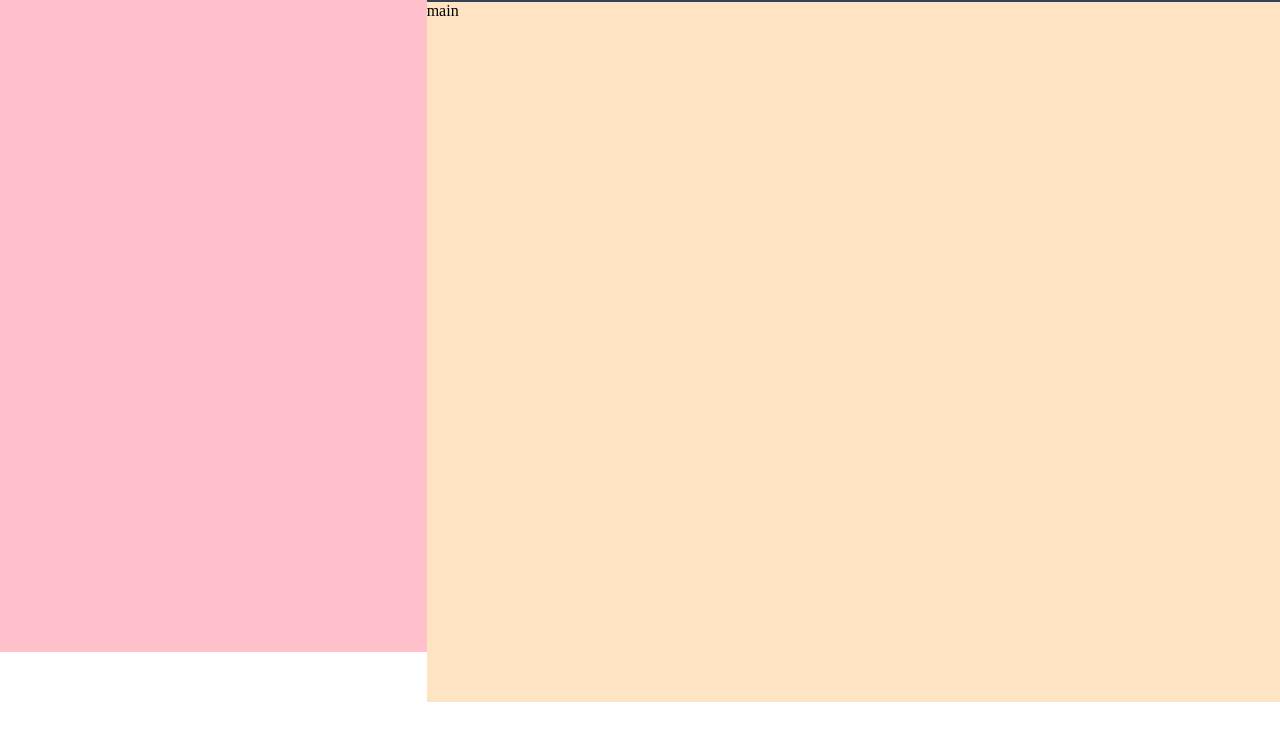
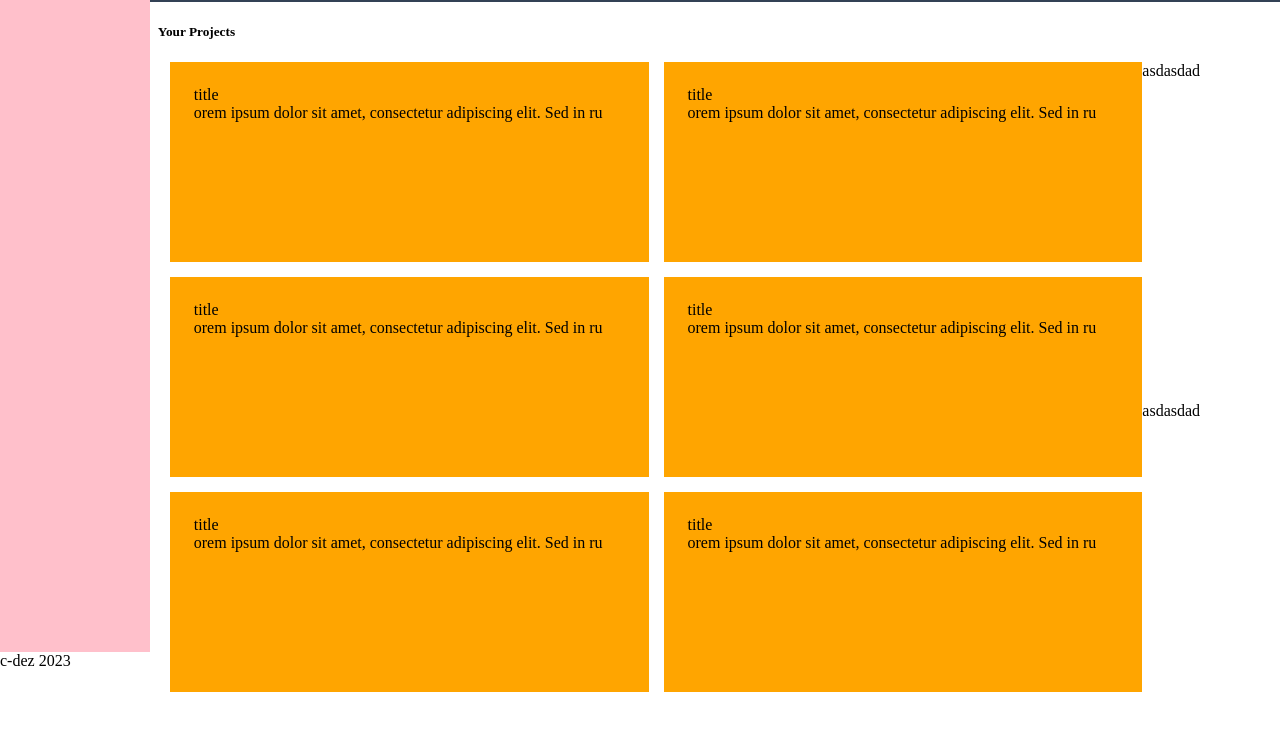
Before and after one commit to c-dez/odin-Admin-dashboard, a plain HTML site: page index.html in a window 1280 px wide. Shown: the part 148-890 px from the top of the page. Before the commit the page ends 850 px from the top, so only its background shows below. Drawn offline with Linux system fonts and the light colour scheme.

Commit message:
added main

```diff
--- a/index.html
+++ b/index.html
@@ -25,9 +25,44 @@
         </div>
 
         <div id="dashboard">dashboard</div>
-        <div id="main">main</div>
+        <div id="main">
+            <h5>Your Projects</h5>
+
+            <div class="content">
+                <div class="card">
+                    <div class="title">title</div>
+                        <div class="text">orem ipsum dolor sit amet, consectetur adipiscing elit. Sed in ru</div>
+
+                </div>
+                <div class="card">
+                    <div class="title">title</div>
+                        <div class="text">orem ipsum dolor sit amet, consectetur adipiscing elit. Sed in ru</div>
+                </div>
+                <div class="card">
+                    <div class="title">title</div>
+                        <div class="text">orem ipsum dolor sit amet, consectetur adipiscing elit. Sed in ru</div>
+                </div>
+                <div class="card">
+                    <div class="title">title</div>
+                        <div class="text">orem ipsum dolor sit amet, consectetur adipiscing elit. Sed in ru</div>
+                </div>
+                <div class="card">
+                    <div class="title">title</div>
+                        <div class="text">orem ipsum dolor sit amet, consectetur adipiscing elit. Sed in ru</div>
+                </div>
+                <div class="card">
+                    <div class="title">title</div>
+                        <div class="text">orem ipsum dolor sit amet, consectetur adipiscing elit. Sed in ru</div>
+                </div>
+            </div>
+            <div class="anno">
+                <div class="annon1">asdasdad</div>
+                <div class="annon2">asdasdad</div>
+
+            </div>
+        </div>
 
     </div>
-
+    <footer>c-dez 2023</footer>
 </body>
 </html>
--- a/style.css
+++ b/style.css
@@ -1,11 +1,12 @@
 body{
     margin:0;
-    height: 100%;
+    height: 100vh;
 }
 #container{
     display: grid;
-    grid-template-columns: repeat(auto-fit, minmax(100px, 1fr));
+    grid-template-columns:150px repeat(auto-fit, minmax(100px, 1fr));
     grid-template-rows: repeat(auto-fit, minmax(100px ,150px));
+    height: 100vh;
 }
 
 #header{
@@ -18,15 +19,20 @@ body{
 
 }
 #dashboard{
+    display: grid;
     grid-column: 1/2;
-    grid-row: 1/5;
+    /* grid-row: 1/5; */
+    grid-row-start: 1;
+    grid-row-end: 5;
     background-color: pink;
     height: 100vh;
 }
 #main{
     grid-column: 2/4 ;
     grid-row: 2/5;
-    background-color: bisque;
+    /* background-color: bisque; */
+    /* padding-left: 5%; */
+    display: grid;
 }
 #header>.user>img{
     height: 50px;
@@ -68,3 +74,31 @@ body{
     align-items: center;
 
 }
+
+#main>.content{
+    display: grid;
+    grid-template-columns: repeat(2, minmax(100px,1fr));
+    grid-template-rows: repeat(3, minmax(200px, 1fr));
+    gap: 15px;
+    grid-column: 1/3;
+    /* background-color: red; */
+    padding-left: 2%;
+    padding-bottom: 5%;
+}
+#main>h5{
+    padding-left: 5%;
+}
+.card{
+    background-color: orange;
+    /* border: 1px solid gray; */
+    /* width: 3%; */
+    display: flex;
+    flex-direction: column;
+    justify-content: flex-start;
+    align-items: flex-start;
+    padding: 5%;
+}
+#main>.anno{
+    display: grid;
+    grid-column: 3/4;
+}
```
Also changed, not shown: 1 other file.
